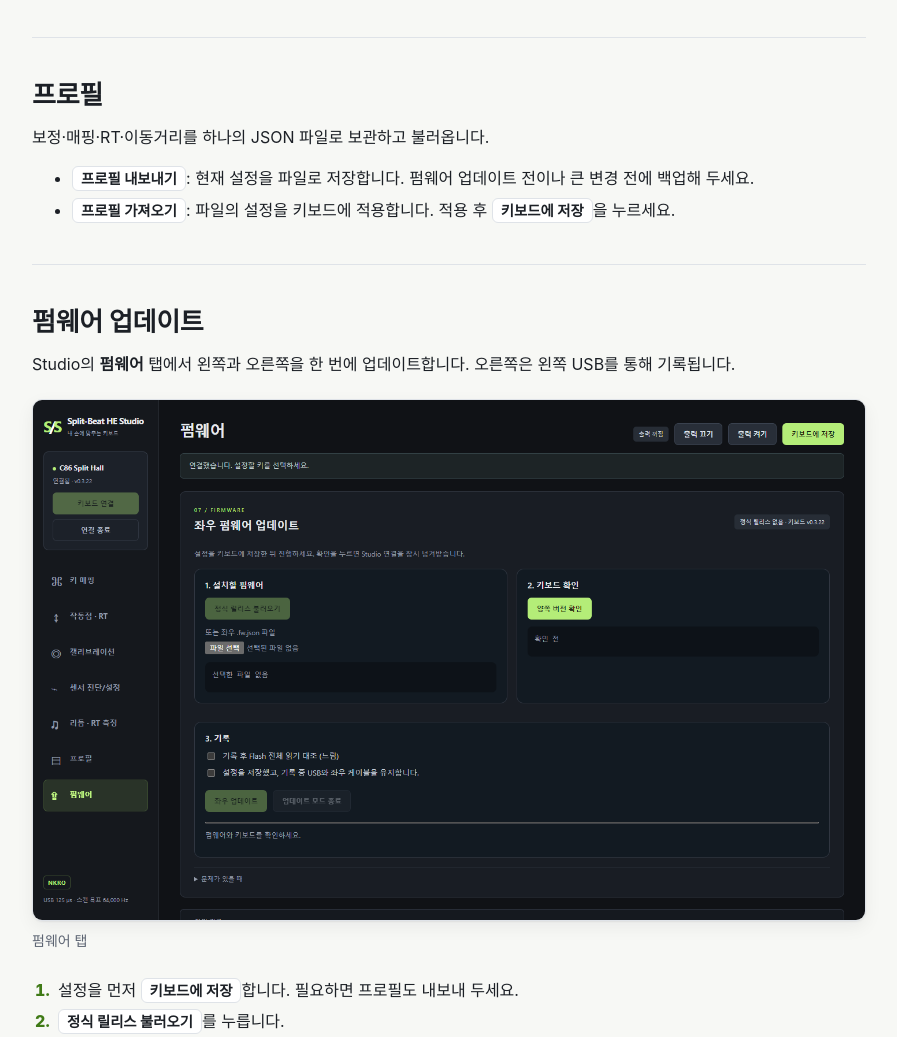
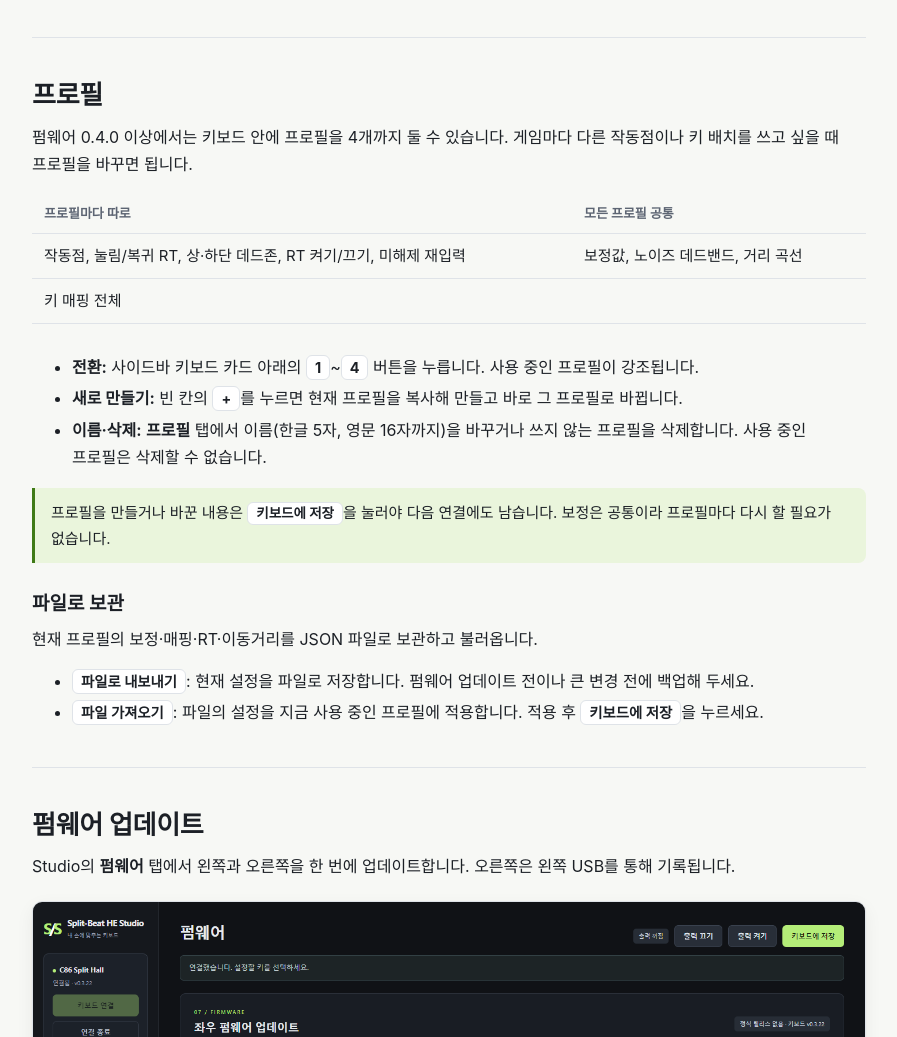
Before and after one commit to CodeKi0303/split-beat-he-docs, a plain HTML site: page site/index.html in a window 1280 px wide. Shown: the part 10022-11059 px from the top of the page, without its empty margins (340-1237 px from the left). Drawn offline with Linux system fonts and the light colour scheme.

Commit message:
Describe on-device profiles and the renamed file buttons
Co-Authored-By: Claude Opus 5.5 <noreply@anthropic.com>

```diff
--- a/site/index.html
+++ b/site/index.html
@@ -235,10 +235,25 @@
 
       <section id="profiles">
         <h2>프로필</h2>
-        <p>보정·매핑·RT·이동거리를 하나의 JSON 파일로 보관하고 불러옵니다.</p>
+        <p>펌웨어 0.4.0 이상에서는 키보드 안에 프로필을 4개까지 둘 수 있습니다. 게임마다 다른 작동점이나 키 배치를 쓰고 싶을 때 프로필을 바꾸면 됩니다.</p>
+        <div class="table-wrap"><table>
+          <thead><tr><th>프로필마다 따로</th><th>모든 프로필 공통</th></tr></thead>
+          <tbody>
+            <tr><td>작동점, 눌림/복귀 RT, 상·하단 데드존, RT 켜기/끄기, 미해제 재입력</td><td>보정값, 노이즈 데드밴드, 거리 곡선</td></tr>
+            <tr><td>키 매핑 전체</td><td></td></tr>
+          </tbody>
+        </table></div>
         <ul>
-          <li><span class="btn-ref">프로필 내보내기</span>: 현재 설정을 파일로 저장합니다. 펌웨어 업데이트 전이나 큰 변경 전에 백업해 두세요.</li>
-          <li><span class="btn-ref">프로필 가져오기</span>: 파일의 설정을 키보드에 적용합니다. 적용 후 <span class="btn-ref">키보드에 저장</span>을 누르세요.</li>
+          <li><strong>전환:</strong> 사이드바 키보드 카드 아래의 <span class="btn-ref">1</span>~<span class="btn-ref">4</span> 버튼을 누릅니다. 사용 중인 프로필이 강조됩니다.</li>
+          <li><strong>새로 만들기:</strong> 빈 칸의 <span class="btn-ref">+</span>를 누르면 현재 프로필을 복사해 만들고 바로 그 프로필로 바뀝니다.</li>
+          <li><strong>이름·삭제:</strong> <strong>프로필</strong> 탭에서 이름(한글 5자, 영문 16자까지)을 바꾸거나 쓰지 않는 프로필을 삭제합니다. 사용 중인 프로필은 삭제할 수 없습니다.</li>
+        </ul>
+        <div class="note"><p>프로필을 만들거나 바꾼 내용은 <span class="btn-ref">키보드에 저장</span>을 눌러야 다음 연결에도 남습니다. 보정은 공통이라 프로필마다 다시 할 필요가 없습니다.</p></div>
+        <h3>파일로 보관</h3>
+        <p>현재 프로필의 보정·매핑·RT·이동거리를 JSON 파일로 보관하고 불러옵니다.</p>
+        <ul>
+          <li><span class="btn-ref">파일로 내보내기</span>: 현재 설정을 파일로 저장합니다. 펌웨어 업데이트 전이나 큰 변경 전에 백업해 두세요.</li>
+          <li><span class="btn-ref">파일 가져오기</span>: 파일의 설정을 지금 사용 중인 프로필에 적용합니다. 적용 후 <span class="btn-ref">키보드에 저장</span>을 누르세요.</li>
         </ul>
       </section>
 
@@ -250,7 +265,7 @@
           <figcaption>펌웨어 탭</figcaption>
         </figure>
         <ol class="steps">
-          <li>설정을 먼저 <span class="btn-ref">키보드에 저장</span>합니다. 필요하면 프로필도 내보내 두세요.</li>
+          <li>설정을 먼저 <span class="btn-ref">키보드에 저장</span>합니다. 필요하면 <span class="btn-ref">파일로 내보내기</span>로 백업해 두세요.</li>
           <li><span class="btn-ref">정식 릴리스 불러오기</span>를 누릅니다.</li>
           <li><span class="btn-ref">양쪽 버전 확인</span>을 누릅니다. 이때 Studio 연결을 펌웨어 탭이 잠시 넘겨받습니다.</li>
           <li>확인 항목에 체크하고 <span class="btn-ref">좌우 업데이트</span>를 누릅니다. 이미 같은 버전인 쪽은 건너뜁니다.</li>
```
